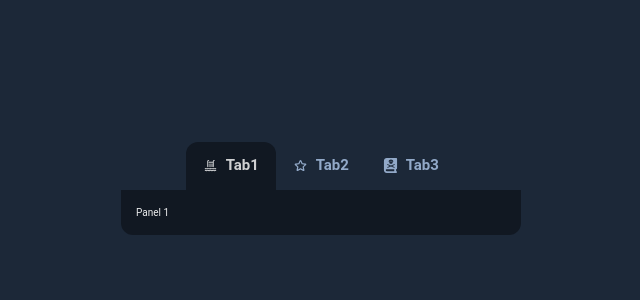
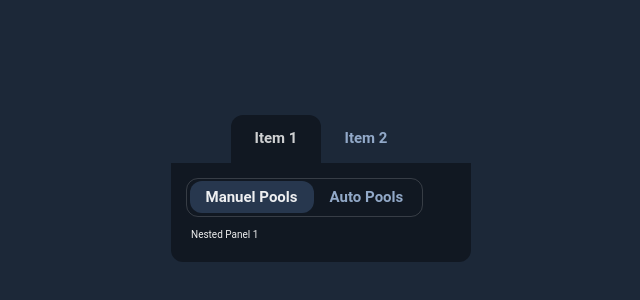
Before and after one commit to Tahir1072a/MaterialUI_Examples, a React (Vite) app: page / in a window 1280 px wide. Shown: the part 212-512 px from the top of the page, without its empty margins (319-959 px from the left). Built offline with nearby package versions, Linux system fonts and the light colour scheme.

Commit message:
NestedPanel completed

```diff
--- a/src/App.jsx
+++ b/src/App.jsx
@@ -2,6 +2,7 @@ import SimpleTab from "./Components/Tabs/SimpleTab.jsx";
 import { styled } from "@mui/material";
 import { ScrollableTab } from "./Components/Tabs/TabFeatures.jsx";
 import SimpleTabStyled from "./Components/Tabs/SimpleTabStyled.jsx";
+import NestedTabs from "./Components/Tabs/NestedTabs.jsx";
 
 const Main = styled("main")(({ theme }) => ({
   display: "flex",
@@ -15,7 +16,7 @@ const Main = styled("main")(({ theme }) => ({
 function App() {
   return (
     <Main>
-      <SimpleTabStyled />
+      <NestedTabs />
     </Main>
   );
 }
--- a/src/Components/Tabs/NestedTabs.jsx
+++ b/src/Components/Tabs/NestedTabs.jsx
@@ -0,0 +1,103 @@
+import TabContext, { TabPanel, TabsWrapper } from "./ReusableTab.jsx";
+import { Stack, styled, Tab } from "@mui/material";
+import theme from "../../Styles/theme.js";
+
+const TabsStyle = {
+  "& .MuiTabs-indicator": {
+    height: "0",
+  },
+};
+
+const TabStyle = styled(Tab)(({ theme }) => ({
+  display: "flex",
+  alignItems: "center",
+  justifyContent: "center",
+  textTransform: "none",
+  // Saat yönünde olmak üzere kenarlara yuvarlaklık katar.
+  borderRadius: "1.2rem 1.2rem 0 0",
+
+  fontSize: theme.typography.h5.fontSize,
+  fontWeight: theme.typography.h5.fontWeight,
+
+  "&.Mui-selected": {
+    background: theme.palette.background.bg700,
+    color: theme.palette.whiteAlpha.Alpha_800,
+  },
+}));
+
+const PanelStyle = {
+  display: "flex",
+  padding: theme.spacing(4),
+  width: "30rem",
+
+  background: theme.palette.background.bg700,
+  borderRadius: "0 0 1.2rem 1.2rem",
+};
+
+const NestedTabsStyle = {
+  display: "flex",
+  alignItems: "center",
+  justifyContent: "center",
+  minHeight: "0px",
+  padding: `${theme.spacing(1)}`,
+  border: `${theme.borders.primary}`,
+  borderRadius: "1.2rem",
+
+  "& .MuiTabs-indicator": {
+    height: "0",
+  },
+};
+
+const NestedStyleTab = styled(Tab)(({ theme }) => ({
+  display: "flex",
+  alignItems: "center",
+  justifyContent: "center",
+
+  minHeight: "3.2rem",
+  height: "3.2rem",
+  fontSize: theme.typography.h5.fontSize,
+  fontWeight: theme.typography.h5.fontWeight,
+  textTransform: "none",
+
+  "&.Mui-selected": {
+    borderRadius: "1.2rem",
+    background: theme.palette.background.bg500,
+    color: theme.palette.whiteAlpha.Alpha_900,
+  },
+}));
+
+const NestedPanelStyle = {
+  display: "flex",
+  padding: theme.spacing(2),
+};
+
+export default function NestedTabs() {
+  return (
+    <TabContext tabBoxStyle={{ gap: 0 }}>
+      <TabsWrapper tabsStyle={TabsStyle} additionalOptions={{ centered: true }}>
+        <TabStyle label={"Item 1"} />
+        <TabStyle label={"Item 2"} />
+      </TabsWrapper>
+
+      <TabPanel index={0} panelStyle={PanelStyle}>
+        <Stack>
+          <TabContext>
+            <TabsWrapper tabsStyle={NestedTabsStyle}>
+              <NestedStyleTab label={"Manuel Pools"} />
+              <NestedStyleTab label={"Auto Pools"} />
+            </TabsWrapper>
+            <TabPanel index={0} panelStyle={NestedPanelStyle}>
+              Nested Panel 1
+            </TabPanel>
+            <TabPanel index={1} panelStyle={NestedPanelStyle}>
+              Nested Panel 2
+            </TabPanel>
+          </TabContext>
+        </Stack>
+      </TabPanel>
+      <TabPanel index={1} panelStyle={PanelStyle}>
+        Panel 2
+      </TabPanel>
+    </TabContext>
+  );
+}
```
